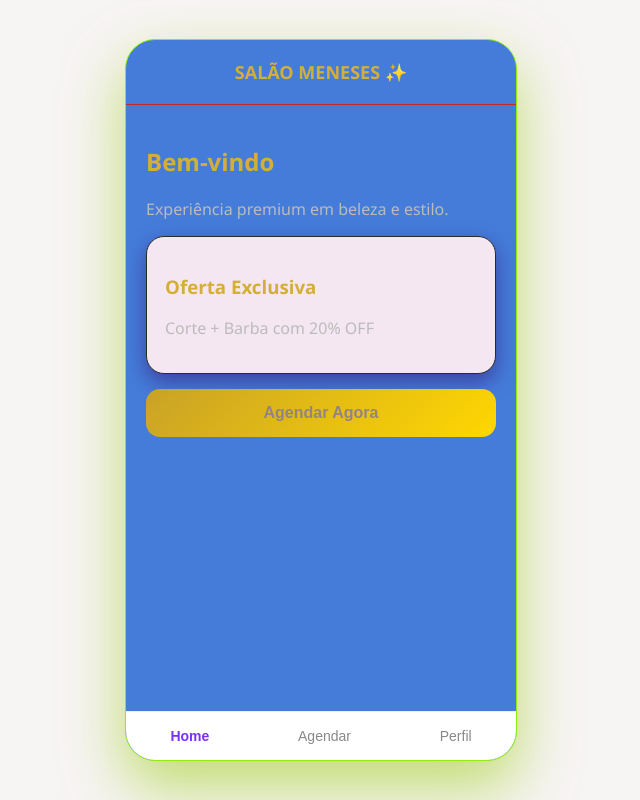
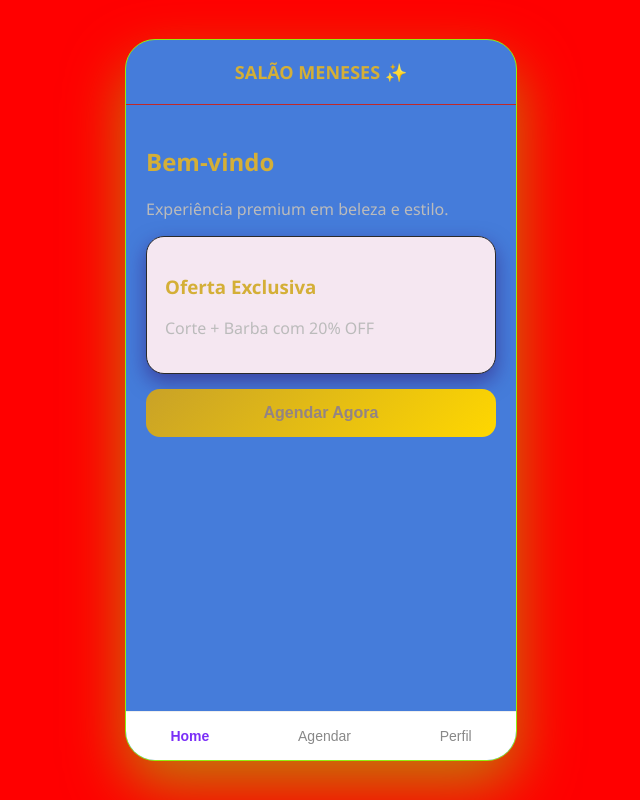
Before and after one commit to sergiofgraca-lang/salao, a React (Vite) app: page / in a window 1280 px wide. Shown: the whole page, without its empty margins (319-959 px from the left). Built offline with nearby package versions, Linux system fonts and the light colour scheme.

Commit message:
mudança de cor

```diff
--- a/src/App.css
+++ b/src/App.css
@@ -2,6 +2,7 @@ body {
   margin: 0;
   font-family: "Segoe UI", Arial, sans-serif;
   background: #f7f4f4;
+  background: red !important;
 }
 
 .app {
```
